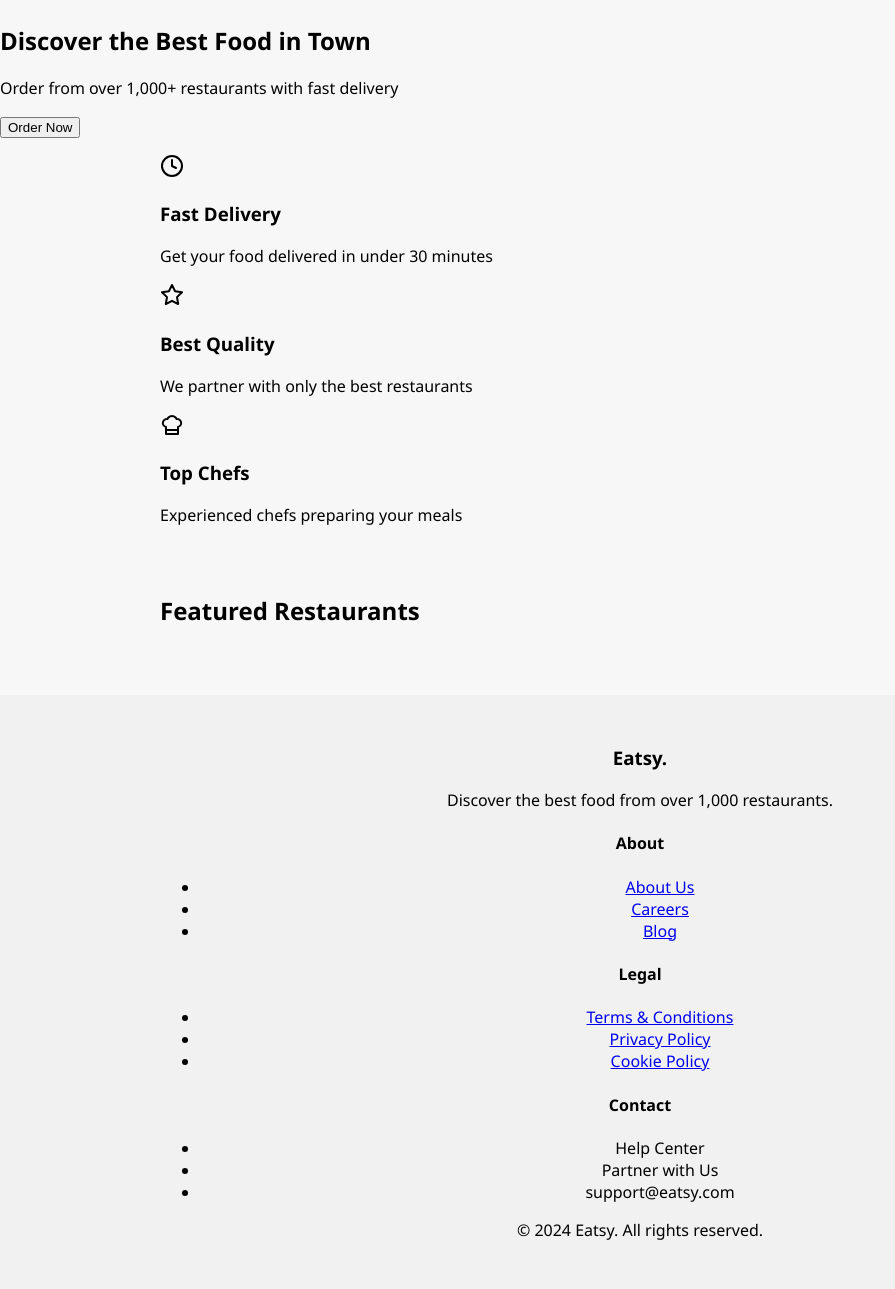
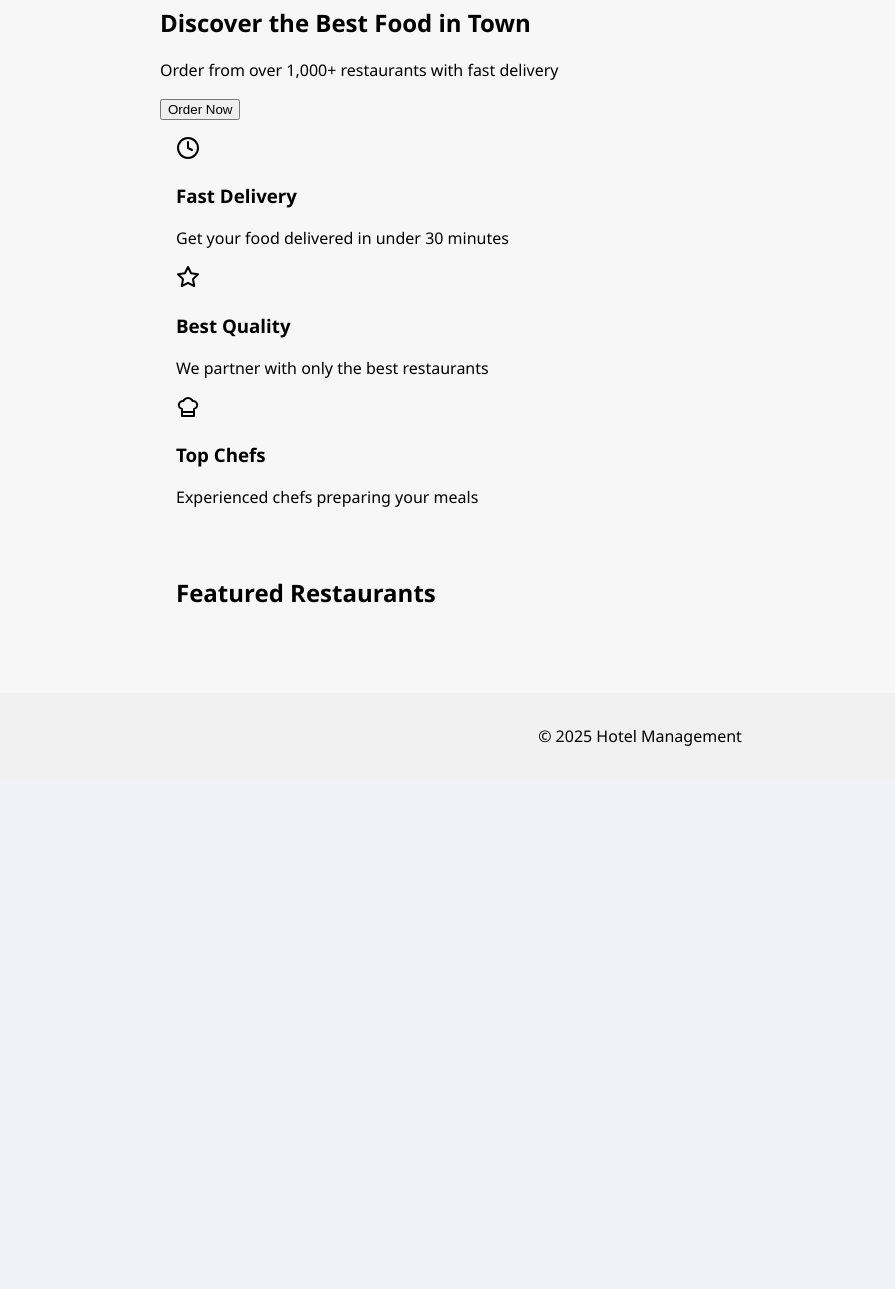
Before and after one commit to GAURAVSVNIT/Hotel_Management, a Django app: template main/templates/main/home.html in a window 1280 px wide. Shown: the part 475-1764 px from the top of the page, without its empty margins (0-895 px from the left). After the commit the page ends 1221 px from the top, so only its background shows below. Run offline with Django 5.2, Linux system fonts and the light colour scheme; the template is opened without the code that fills it, so the values that code supplies are empty.

Commit message:
modified home

```diff
--- a/main/templates/main/home.html
+++ b/main/templates/main/home.html
@@ -1,44 +1,9 @@
+{% extends 'main/base.html' %}
 {% load static %}
 
-<!DOCTYPE html>
-<html lang="en">
-<head>
-    <meta charset="UTF-8">
-    <meta name="viewport" content="width=device-width, initial-scale=1.0">
-    <title>Eatsy - Restaurant Management</title>
-    <link rel="stylesheet" type="text/css" href="{% static 'hotel/styles.css' %}">
-</head>
-<body>
-    <div class="min-h-screen">
-        <!-- Navigation -->
-        <nav class="nav">
-            <div class="nav-container">
-                <div class="nav-content">
-                    <div class="nav-left">
-                        <h1 class="logo">Eatsy.</h1>
-                        <div class="nav-links">
-                            <a href="#" class="nav-link">Restaurants</a>
-                            <a href="#" class="nav-link">Cuisines</a>
-                            <a href="#" class="nav-link">Offers</a>
-                            <a href="#" class="nav-link">About Us</a>
-                        </div>
-                    </div>
-                    <div class="nav-right">
-                        <div class="search-container">
-                            <input type="text" placeholder="Search for food or restaurants" class="search-input">
-                            <svg class="search-icon" xmlns="http://www.w3.org/2000/svg" width="24" height="24" viewBox="0 0 24 24" fill="none" stroke="currentColor" stroke-width="2" stroke-linecap="round" stroke-linejoin="round"><circle cx="11" cy="11" r="8"/><path d="m21 21-4.3-4.3"/></svg>
-                        </div>
-                        <button class="icon-button">
-                            <svg xmlns="http://www.w3.org/2000/svg" width="24" height="24" viewBox="0 0 24 24" fill="none" stroke="currentColor" stroke-width="2" stroke-linecap="round" stroke-linejoin="round"><path d="M6 2 3 6v14a2 2 0 0 0 2 2h14a2 2 0 0 0 2-2V6l-3-4Z"/><path d="M3 6h18"/><path d="M16 10a4 4 0 0 1-8 0"/></svg>
-                        </button>
-                        <button class="icon-button">
-                            <svg xmlns="http://www.w3.org/2000/svg" width="24" height="24" viewBox="0 0 24 24" fill="none" stroke="currentColor" stroke-width="2" stroke-linecap="round" stroke-linejoin="round"><circle cx="12" cy="8" r="5"/><path d="M20 21a8 8 0 1 0-16 0"/></svg>
-                        </button>
-                    </div>
-                </div>
-            </div>
-        </nav>
+{% block title %}Home - Eatsy{% endblock %}
 
+{% block content %}
 <!-- Hero Section -->
 <div class="hero">
     <img src="https://images.unsplash.com/photo-1504674900247-0877df9cc836?auto=format&fit=crop&q=80&w=2070" alt="Hero" class="hero-image">
@@ -54,17 +19,33 @@
     <div class="container">
         <div class="features-grid">
             <div class="feature-card">
-                        <svg class="feature-icon" xmlns="http://www.w3.org/2000/svg" width="24" height="24" viewBox="0 0 24 24" fill="none" stroke="currentColor" stroke-width="2" stroke-linecap="round" stroke-linejoin="round"><circle cx="12" cy="12" r="10"/><polyline points="12 6 12 12 16 14"/></svg>
+                <svg class="feature-icon" xmlns="http://www.w3.org/2000/svg" width="24" height="24"
+                     viewBox="0 0 24 24" fill="none" stroke="currentColor" stroke-width="2"
+                     stroke-linecap="round" stroke-linejoin="round">
+                    <circle cx="12" cy="12" r="10"/>
+                    <polyline points="12 6 12 12 16 14"/>
+                </svg>
                 <h3 class="feature-title">Fast Delivery</h3>
                 <p class="feature-description">Get your food delivered in under 30 minutes</p>
             </div>
             <div class="feature-card">
-                        <svg class="feature-icon" xmlns="http://www.w3.org/2000/svg" width="24" height="24" viewBox="0 0 24 24" fill="none" stroke="currentColor" stroke-width="2" stroke-linecap="round" stroke-linejoin="round"><polygon points="12 2 15.09 8.26 22 9.27 17 14.14 18.18 21.02 12 17.77 5.82 21.02 7 14.14 2 9.27 8.91 8.26 12 2"/></svg>
+                <svg class="feature-icon" xmlns="http://www.w3.org/2000/svg" width="24" height="24"
+                     viewBox="0 0 24 24" fill="none" stroke="currentColor" stroke-width="2"
+                     stroke-linecap="round" stroke-linejoin="round">
+                    <polygon points="12 2 15.09 8.26 22 9.27 17 14.14 18.18 21.02 12 17.77
+                    5.82 21.02 7 14.14 2 9.27 8.91 8.26 12 2"/>
+                </svg>
                 <h3 class="feature-title">Best Quality</h3>
                 <p class="feature-description">We partner with only the best restaurants</p>
             </div>
             <div class="feature-card">
-                        <svg class="feature-icon" xmlns="http://www.w3.org/2000/svg" width="24" height="24" viewBox="0 0 24 24" fill="none" stroke="currentColor" stroke-width="2" stroke-linecap="round" stroke-linejoin="round"><path d="M6 13.87A4 4 0 0 1 7.41 6a5.11 5.11 0 0 1 1.05-1.54 5 5 0 0 1 7.08 0A5.11 5.11 0 0 1 16.59 6 4 4 0 0 1 18 13.87V21H6Z"/><line x1="6" y1="17" x2="18" y2="17"/></svg>
+                <svg class="feature-icon" xmlns="http://www.w3.org/2000/svg" width="24" height="24"
+                     viewBox="0 0 24 24" fill="none" stroke="currentColor" stroke-width="2"
+                     stroke-linecap="round" stroke-linejoin="round">
+                    <path d="M6 13.87A4 4 0 0 1 7.41 6a5.11 5.11 0 0 1 1.05-1.54 5 5 0 0 1
+                    7.08 0A5.11 5.11 0 0 1 16.59 6 4 4 0 0 1 18 13.87V21H6Z"/>
+                    <line x1="6" y1="17" x2="18" y2="17"/>
+                </svg>
                 <h3 class="feature-title">Top Chefs</h3>
                 <p class="feature-description">Experienced chefs preparing your meals</p>
             </div>
@@ -77,50 +58,8 @@
     <div class="container">
         <h2 class="section-title">Featured Restaurants</h2>
         <div class="restaurants-grid" id="restaurantsGrid">
-                    <!-- Restaurants will be populated by JavaScript -->
+            <!-- JS can populate restaurant cards dynamically -->
         </div>
     </div>
 </div>
-
-        <!-- Footer -->
-        <footer class="footer">
-            <div class="container">
-                <div class="footer-grid">
-                    <div class="footer-section">
-                        <h3 class="footer-logo">Eatsy.</h3>
-                        <p class="footer-description">Discover the best food from over 1,000 restaurants.</p>
-                    </div>
-                    <div class="footer-section">
-                        <h4 class="footer-title">About</h4>
-                        <ul class="footer-links">
-                            <li><a href="#">About Us</a></li>
-                            <li><a href="#">Careers</a></li>
-                            <li><a href="#">Blog</a></li>
-                        </ul>
-                    </div>
-                    <div class="footer-section">
-                        <h4 class="footer-title">Legal</h4>
-                        <ul class="footer-links">
-                            <li><a href="#">Terms & Conditions</a></li>
-                            <li><a href="#">Privacy Policy</a></li>
-                            <li><a href="#">Cookie Policy</a></li>
-                        </ul>
-                    </div>
-                    <div class="footer-section">
-                        <h4 class="footer-title">Contact</h4>
-                        <ul class="footer-links">
-                            <li>Help Center</li>
-                            <li>Partner with Us</li>
-                            <li>support@eatsy.com</li>
-                        </ul>
-                    </div>
-                </div>
-                <div class="footer-bottom">
-                    <p>&copy; 2024 Eatsy. All rights reserved.</p>
-                </div>
-            </div>
-        </footer>
-    </div>
-    <script src="script.js"></script>
-</body>
-</html>
+{% endblock %}
```
Lines whose indentation alone changed are shown as unchanged.
